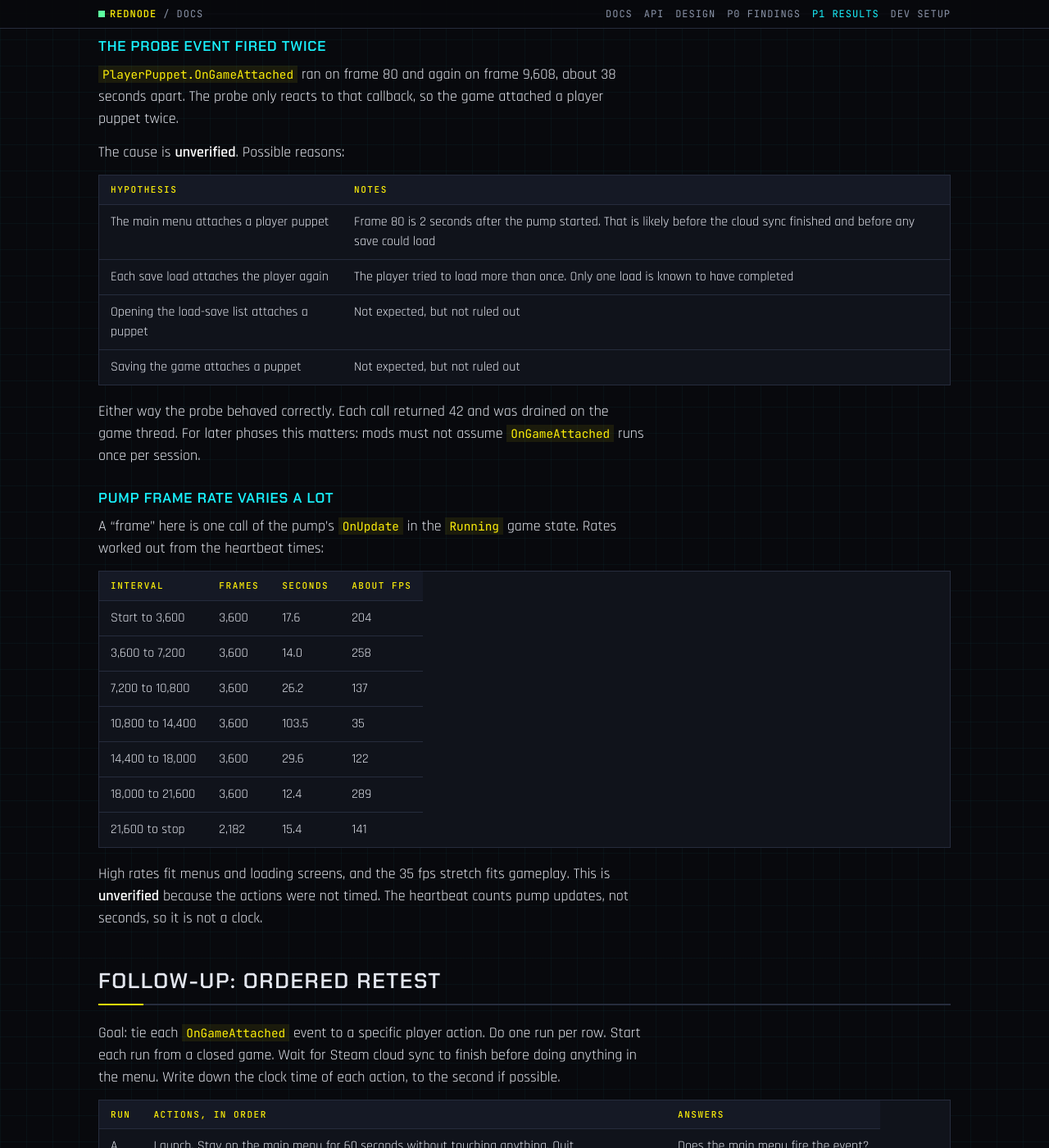
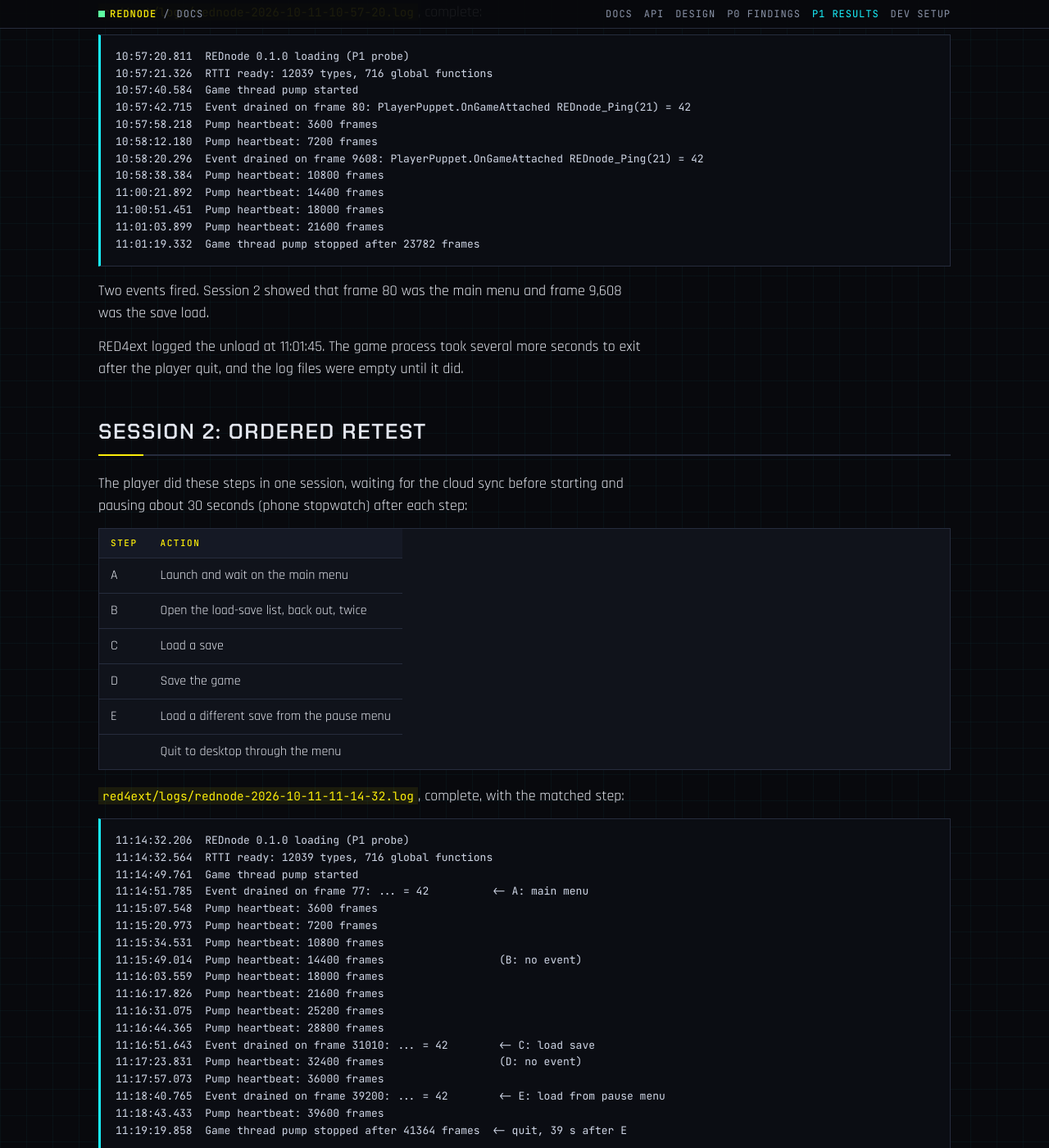
Before and after one commit to CyberbuildsAI/REDnode, a Jekyll site: the page built from docs/p1-results.md, in a window 1280 px wide and 1400 px high, scrolled down 2128 px. Shown: the whole window at 82% size. Built offline with Jekyll 4.4.1, drawn with Linux system fonts in a browser that asks for light colours; our own code applies the rules of GitHub Pages for plain Markdown files; some of the changed text lies outside the part shown.

Commit message:
Explain the repeated OnGameAttached event in the P1 results
An ordered retest showed the event fires at the main menu and on every
save load, not when browsing saves or saving. Mark P1 done.

Co-Authored-By: Claude Opus 5.5 <noreply@anthropic.com>

````diff
--- a/docs/p1-results.md
+++ b/docs/p1-results.md
@@ -1,6 +1,6 @@
 # P1 results: in-game probe test
 
-Status: **passed.** The probe plugin loads, both tier paths work, and the game-thread pump runs and stops cleanly. One detail is not explained yet: the probe event fired twice in one session. A follow-up test is planned below.
+Status: **passed.** The probe plugin loads, both tier paths work, and the game-thread pump runs and stops cleanly. A second session explained why the probe event fired more than once: `PlayerPuppet.OnGameAttached` runs at the main menu and again on every save load.
 
 ## Setup
 
@@ -13,17 +13,7 @@ Status: **passed.** The probe plugin loads, both tier paths work, and the game-t
 | Other mods | ArchiveXL, Codeware, TweakXL, audioware, CET and about 10 more, managed by Vortex |
 | REDnode | 0.1.0, the P1 probe from [native/](https://github.com/CyberbuildsAI/REDnode/tree/main/native), built with MSVC 14.44 |
 
-The probe was deployed by hand with `tools/deploy-native.ps1`, not through Vortex.
-
-## What the player did
-
-1. Launched the game from Steam. Steam was still syncing saves from the cloud.
-2. Tried to load a save a couple of times. Loading had to wait until the cloud sync finished.
-3. Loaded a save and played for about two minutes.
-4. Saved the game once.
-5. Quit to desktop through the menu.
-
-The exact time of each action was not recorded.
+The probe was deployed by hand with `tools/deploy-native.ps1`, not through Vortex. Both sessions used the same build.
 
 ## Results
 
@@ -33,11 +23,29 @@ The exact time of each action was not recorded.
 | Script compiles | No redscript errors | Passed: `REDnode.reds` compiled with all other mods, `Compilation complete` |
 | RTTI access | Type and function counts | Passed: 12,039 types, 716 global functions |
 | Tier 1 path | Synchronous call returns its value to the script | Passed: `REDnode_Ping(21) = 42` |
-| Tier 2 path | Queued event handled on the game thread | Passed: drained by the pump on frame 80 |
-| Pump | Starts, logs heartbeats, stops | Passed: 6 heartbeats, stopped after 23,782 frames |
+| Tier 2 path | Queued event handled on the game thread | Passed: every event was drained by the pump |
+| Pump | Starts, logs heartbeats, stops | Passed in both sessions |
 | Shutdown | Plugin unloads | Passed: `REDnode has been unloaded` |
 
-## Log
+## When `OnGameAttached` fires
+
+| Player action | Fires the event |
+|---|---|
+| Game reaches the main menu | Yes, once, about 2 seconds after the pump starts |
+| Open the load-save list and back out | No |
+| Load a save from the main menu | Yes, once |
+| Save the game | No |
+| Load a save from the pause menu | Yes, once |
+
+This comes from session 2, which ran the actions in a fixed order with 30-second pauses between them. Events were matched to actions by their order and the gaps between them, not by clock times.
+
+Why the main menu attaches a `PlayerPuppet` is **unverified**. The menu may load a small world with a puppet in it.
+
+**For later phases:** mods must not assume `OnGameAttached` runs once per session, or that it means a save is loaded. The rednode API should expose a clear "session started" event that ignores the main menu. How to tell the two apart is not worked out yet.
+
+## Session 1: first run
+
+The player launched the game while Steam was still syncing saves from the cloud. They tried to load a save a couple of times, loaded one once the sync finished, played about two minutes, saved once and quit through the menu. Times were not recorded.
 
 `red4ext/logs/rednode-2026-10-11-10-57-20.log`, complete:
 
@@ -56,56 +64,62 @@ The exact time of each action was not recorded.
 11:01:19.332  Game thread pump stopped after 23782 frames
 ```
 
-RED4ext started at 10:57:16 and logged the unload at 11:01:45. The game process took several more seconds to exit after the player quit.
+Two events fired. Session 2 showed that frame 80 was the main menu and frame 9,608 was the save load.
 
-## Observations
+RED4ext logged the unload at 11:01:45. The game process took several more seconds to exit after the player quit, and the log files were empty until it did.
 
-### The probe event fired twice
+## Session 2: ordered retest
 
-`PlayerPuppet.OnGameAttached` ran on frame 80 and again on frame 9,608, about 38 seconds apart. The probe only reacts to that callback, so the game attached a player puppet twice.
+The player did these steps in one session, waiting for the cloud sync before starting and pausing about 30 seconds (phone stopwatch) after each step:
 
-The cause is **unverified**. Possible reasons:
+| Step | Action |
+|---|---|
+| A | Launch and wait on the main menu |
+| B | Open the load-save list, back out, twice |
+| C | Load a save |
+| D | Save the game |
+| E | Load a different save from the pause menu |
+| | Quit to desktop through the menu |
 
-| Hypothesis | Notes |
-|---|---|
-| The main menu attaches a player puppet | Frame 80 is 2 seconds after the pump started. That is likely before the cloud sync finished and before any save could load |
-| Each save load attaches the player again | The player tried to load more than once. Only one load is known to have completed |
-| Opening the load-save list attaches a puppet | Not expected, but not ruled out |
-| Saving the game attaches a puppet | Not expected, but not ruled out |
+`red4ext/logs/rednode-2026-10-11-11-14-32.log`, complete, with the matched step:
 
-Either way the probe behaved correctly. Each call returned 42 and was drained on the game thread. For later phases this matters: mods must not assume `OnGameAttached` runs once per session.
+```
+11:14:32.206  REDnode 0.1.0 loading (P1 probe)
+11:14:32.564  RTTI ready: 12039 types, 716 global functions
+11:14:49.761  Game thread pump started
+11:14:51.785  Event drained on frame 77: ... = 42          <- A: main menu
+11:15:07.548  Pump heartbeat: 3600 frames
+11:15:20.973  Pump heartbeat: 7200 frames
+11:15:34.531  Pump heartbeat: 10800 frames
+11:15:49.014  Pump heartbeat: 14400 frames                  (B: no event)
+11:16:03.559  Pump heartbeat: 18000 frames
+11:16:17.826  Pump heartbeat: 21600 frames
+11:16:31.075  Pump heartbeat: 25200 frames
+11:16:44.365  Pump heartbeat: 28800 frames
+11:16:51.643  Event drained on frame 31010: ... = 42        <- C: load save
+11:17:23.831  Pump heartbeat: 32400 frames                  (D: no event)
+11:17:57.073  Pump heartbeat: 36000 frames
+11:18:40.765  Event drained on frame 39200: ... = 42        <- E: load from pause menu
+11:18:43.433  Pump heartbeat: 39600 frames
+11:19:19.858  Game thread pump stopped after 41364 frames  <- quit, 39 s after E
+```
 
-### Pump frame rate varies a lot
+Each event line reads `PlayerPuppet.OnGameAttached REDnode_Ping(21) = 42` in full.
 
-A "frame" here is one call of the pump's `OnUpdate` in the `Running` game state. Rates worked out from the heartbeat times:
+The two minutes between A and C cover the sync wait, the A pause and step B, and contain no event. The 1 minute 49 seconds between C and E cover the C pause, step D with its pause, and the load in step E, and also contain no event.
 
-| Interval | Frames | Seconds | About fps |
-|---|---|---|---|
-| Start to 3,600 | 3,600 | 17.6 | 204 |
-| 3,600 to 7,200 | 3,600 | 14.0 | 258 |
-| 7,200 to 10,800 | 3,600 | 26.2 | 137 |
-| 10,800 to 14,400 | 3,600 | 103.5 | 35 |
-| 14,400 to 18,000 | 3,600 | 29.6 | 122 |
-| 18,000 to 21,600 | 3,600 | 12.4 | 289 |
-| 21,600 to stop | 2,182 | 15.4 | 141 |
+## Pump frame rate
 
-High rates fit menus and loading screens, and the 35 fps stretch fits gameplay. This is **unverified** because the actions were not timed. The heartbeat counts pump updates, not seconds, so it is not a clock.
+A "frame" here is one call of the pump's `OnUpdate` in the `Running` game state. The heartbeat counts pump updates, not seconds, so it is not a clock.
 
-## Follow-up: ordered retest
+| Session | Main menu | Gameplay |
+|---|---|---|
+| 1 | About 200 to 290 fps | As low as about 35 fps |
+| 2 | About 265 fps | About 110 fps |
 
-Goal: tie each `OnGameAttached` event to a specific player action. Do one run per row. Start each run from a closed game. Wait for Steam cloud sync to finish before doing anything in the menu. Write down the clock time of each action, to the second if possible.
-
-| Run | Actions, in order | Answers |
-|---|---|---|
-| A | Launch. Stay on the main menu for 60 seconds without touching anything. Quit | Does the main menu fire the event? |
-| B | Launch. Open the load-save list, back out. Repeat once. Quit | Does browsing saves fire it? |
-| C | Launch. Load one save. Play 60 seconds. Quit | One event per load? |
-| D | Launch. Load a save. Save the game. Wait 30 seconds. Quit | Does saving fire it? |
-| E | Launch. Load save 1. Play 30 seconds. Load save 2 from the pause menu. Play 30 seconds. Quit | Does loading in-game fire it again? |
-
-After each run, read `red4ext/logs/rednode-*.log` and match event times to the written times.
+Session 1 ran while Steam was syncing saves from the cloud, which may explain its lower gameplay rate. That is **unverified**.
 
 ## Next
 
-- Run the ordered retest above.
 - Decide the Tier 2 IPC transport (see the open decisions in [native/README.md](https://github.com/CyberbuildsAI/REDnode/blob/main/native/README.md)). That starts P2.
+- Work out how to tell a real session start from the main-menu attach.
````
Also changed, not shown: CLAUDE.md (+5 -2 lines), docs/index.md (+2 -2 lines).
